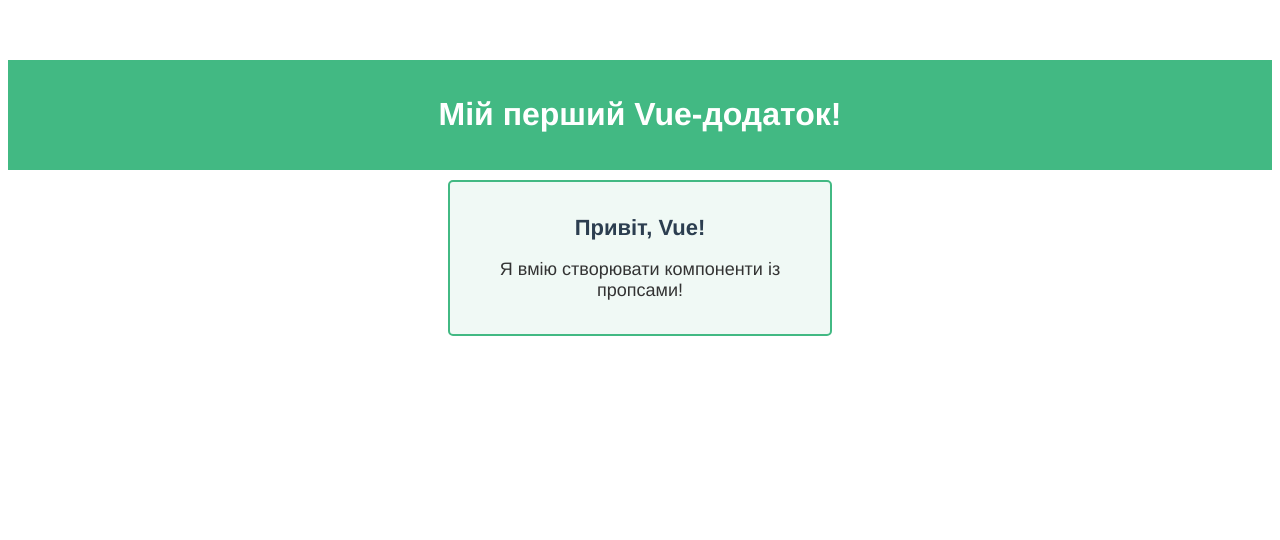
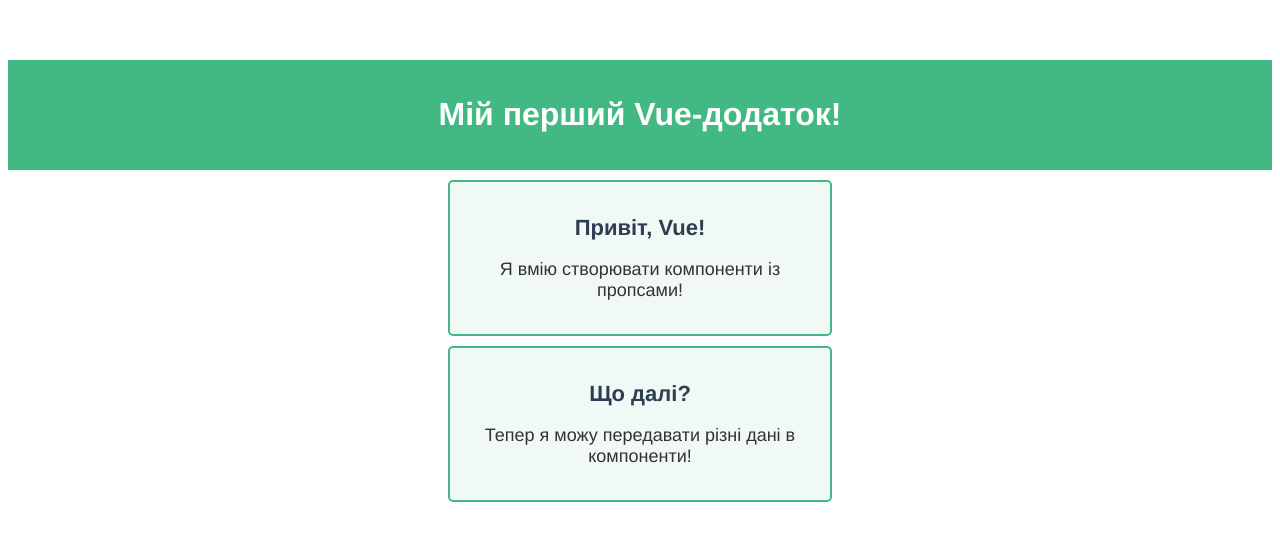
Before and after one commit to Killer-Pico/vueproject, a Vue app in the folder vue-project/: page / in a window 1280 px wide. Shown: the top 540 px of the page. Built offline with nearby package versions, Linux system fonts and the light colour scheme.

Commit message:
add MessageComponent

```diff
--- a/vue-project/src/App.vue
+++ b/vue-project/src/App.vue
@@ -3,7 +3,7 @@
   <HeaderComponent title="Hello title"/>
   </div>
   <MessageComponent title="Привіт, Vue!" message="Я вмію створювати компоненти із пропсами!"/>
-
+   <MessageComponent title="Що далі?" message="Тепер я можу передавати різні дані в компоненти!"/>
 </template>
 
 <script>
```
